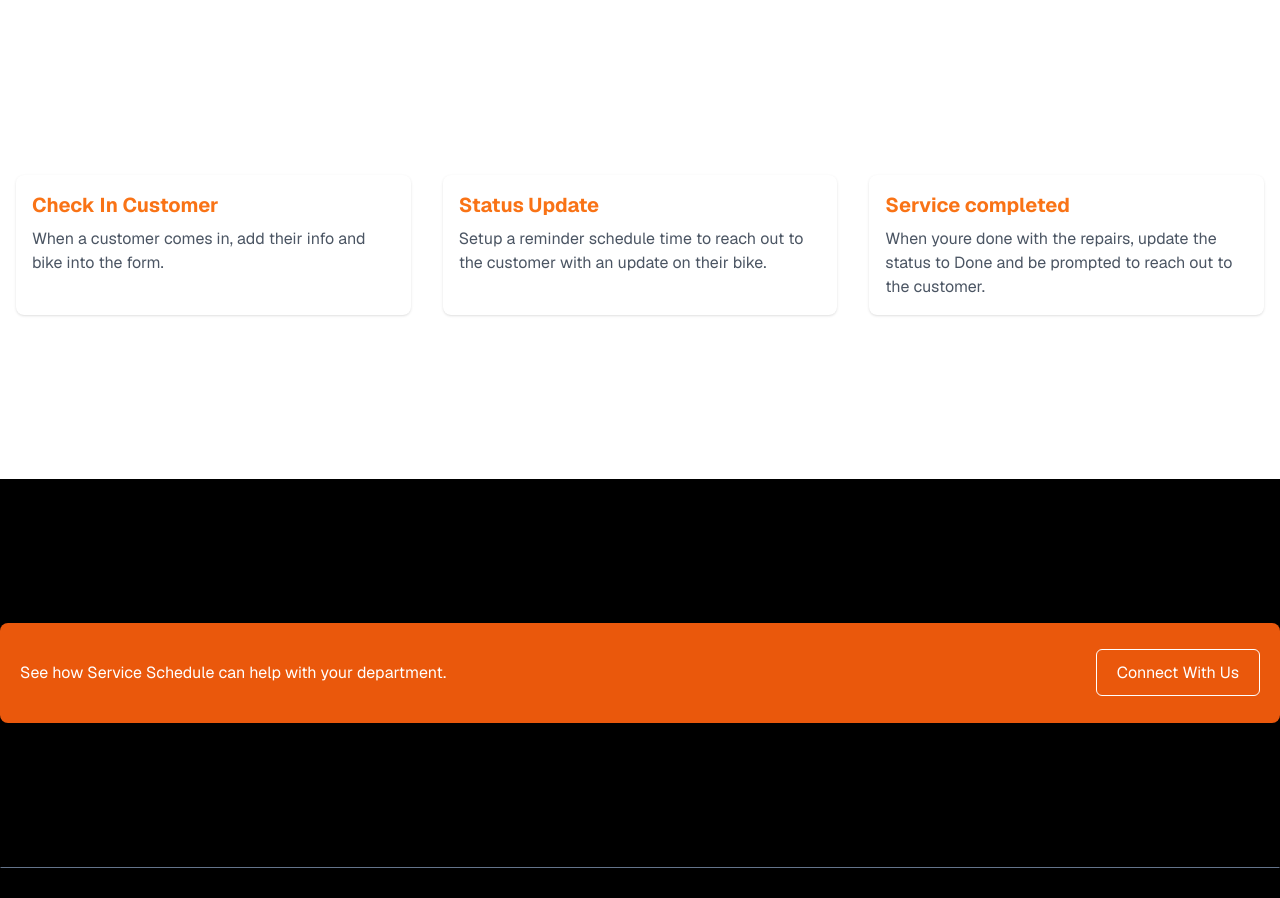
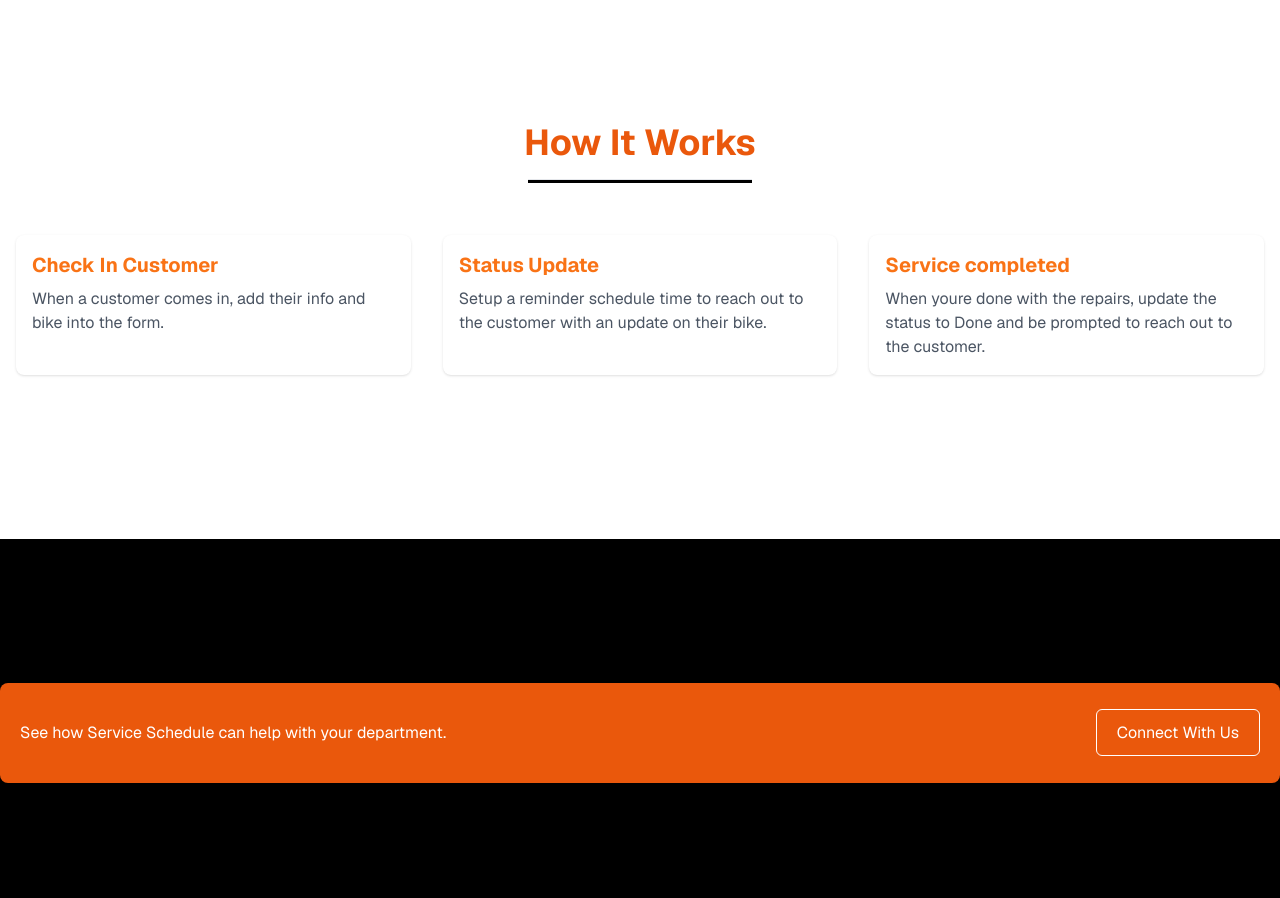
Before and after one commit to bgorwin/service-schedule, a Next.js app: page / in a window 1280 px wide. Shown: the part 2200-3098 px from the top of the page. Built offline with nearby package versions, Linux system fonts and the light colour scheme.

Commit message:
Added styling to home page how it works section

```diff
--- a/app/page.jsx
+++ b/app/page.jsx
@@ -97,6 +97,8 @@ export default function HomePage() {
 
 			<section className="py-36 bg-white">
 				<div className="container mx-auto">
+					<h2 className="font-bold text-orange-600 text-4xl text-center">How It Works</h2>
+					<hr className="w-56 h-1 bg-black mx-auto mt-4 mb-8" />
 					<div className="grid grid-flow-row grid-cols-1 md:grid-cols-3 lg:grid-cols-3 justify-between mt-8">
 						<div className="col px-4 my-5">
 							<div className="bg-white p-4 rounded-lg shadow h-full">
```
